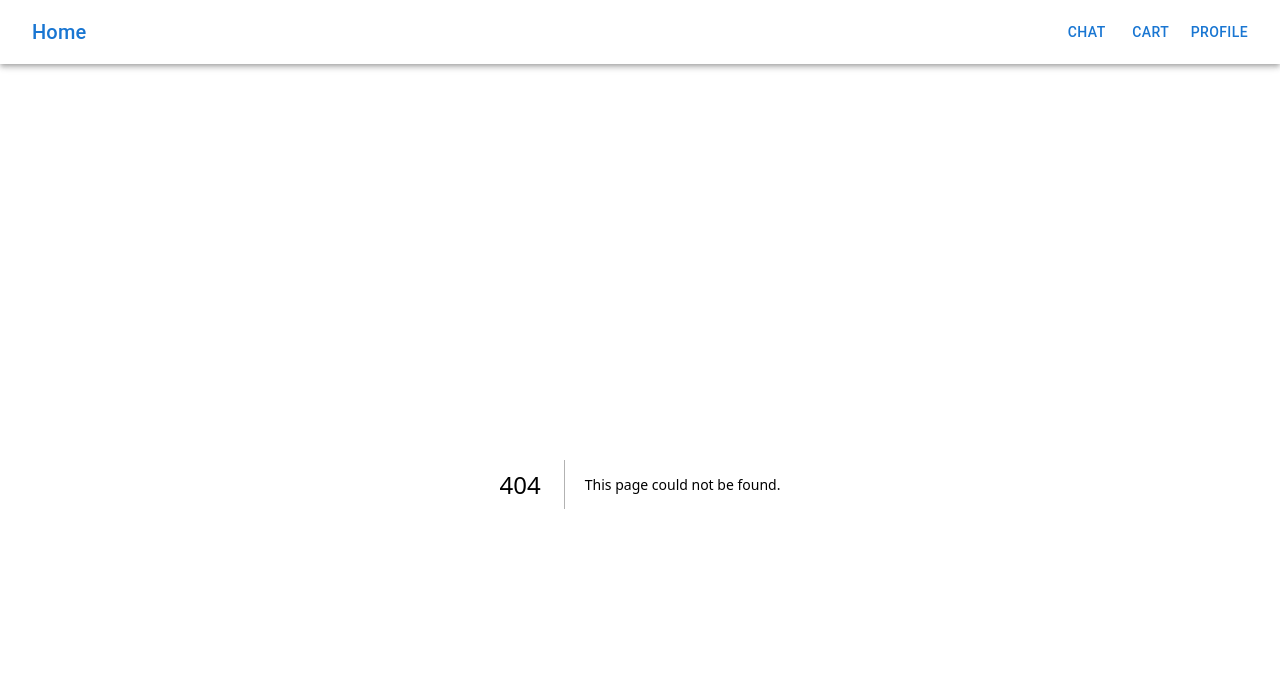
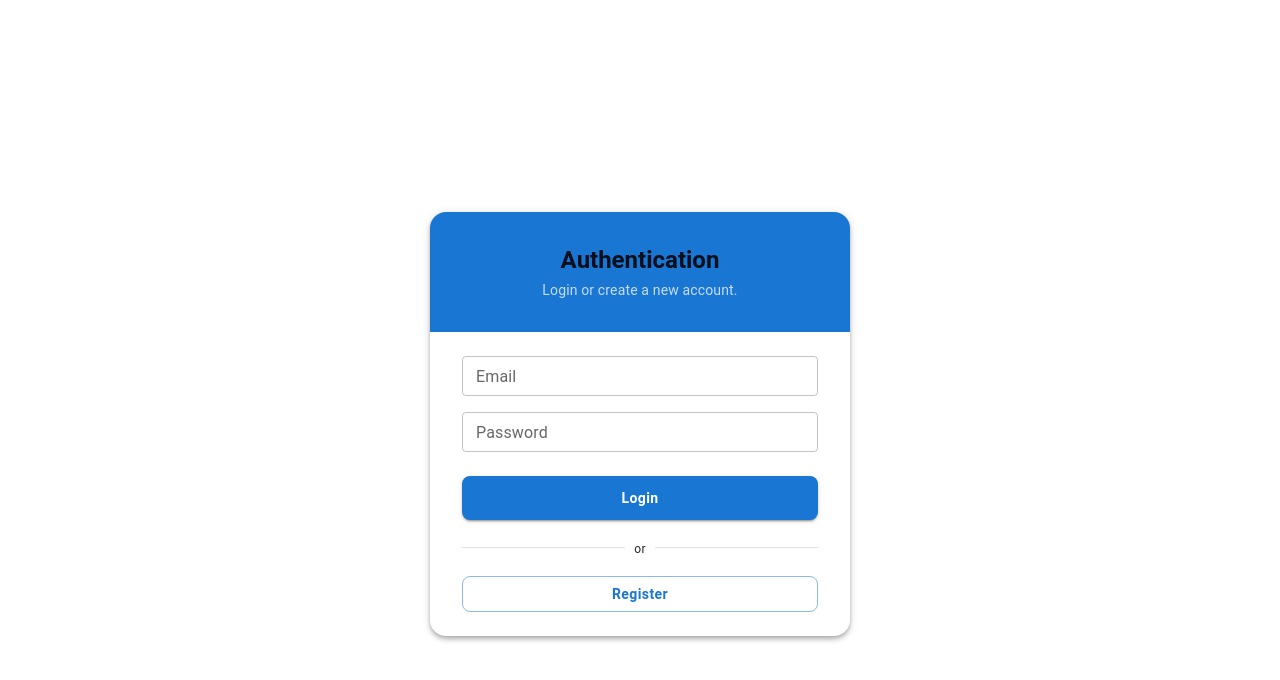
Before and after one commit to mahmoudalhajj/Khattabat-onboarding-Tasks, a Next.js app: page /auth in a window 1280 px wide. Before the commit this address had no page. Shown: the top 680 px of the page. Built offline with nearby package versions, Linux system fonts and the light colour scheme.

Commit message:
generated AuthStore with UI for login/register and implemented that if he is not loggedIn the user isn't allowed to navigate if not loggedin

```diff
--- /dev/null
+++ b/app/auth/page.tsx
@@ -0,0 +1,192 @@
+"use client";
+
+import { observer } from "mobx-react-lite";
+import { authStore } from "@/stores/AuthStore";
+import {
+  Box,
+  Paper,
+  Typography,
+  TextField,
+  Button,
+  Alert,
+  Divider,
+  Avatar,
+  Chip,
+} from "@mui/material";
+
+const AuthPage = observer(() => {
+  if (authStore.isLoggedIn()) {
+    const user = authStore.getUser();
+
+    return (
+      <Box
+        sx={{
+          minHeight: "100vh",
+          display: "flex",
+          alignItems: "center",
+          justifyContent: "center",
+          bgcolor: "background.default",
+          px: 2,
+        }}
+      >
+        <Paper
+          elevation={4}
+          sx={{
+            width: "100%",
+            maxWidth: 400,
+            borderRadius: 4,
+            overflow: "hidden",
+          }}
+        >
+          <Box sx={{ bgcolor: "primary.main", py: 4, textAlign: "center" }}>
+            <Avatar
+              sx={{
+                width: 64,
+                height: 64,
+                bgcolor: "white",
+                color: "primary.main",
+                fontSize: 28,
+                fontWeight: 700,
+                mx: "auto",
+              }}
+            >
+              {user?.name?.charAt(0).toUpperCase()}
+            </Avatar>
+            <Typography variant="h6" color="white" sx={{ mt: 1.5, fontWeight: 700 }}>
+              {user?.name}
+            </Typography>
+            <Chip
+              label={user?.email}
+              size="small"
+              sx={{
+                mt: 1,
+                bgcolor: "rgba(255,255,255,0.15)",
+                color: "white",
+                fontWeight: 500,
+              }}
+            />
+          </Box>
+
+          <Box sx={{ px: 4, py: 3 }}>
+            <Button
+              fullWidth
+              variant="outlined"
+              color="error"
+              onClick={authStore.logout}
+              sx={{ textTransform: "none", fontWeight: 600, borderRadius: 2, py: 1.2 }}
+            >
+              Logout
+            </Button>
+          </Box>
+        </Paper>
+      </Box>
+    );
+  }
+
+  return (
+    <Box
+      sx={{
+        minHeight: "100vh",
+        display: "flex",
+        alignItems: "center",
+        justifyContent: "center",
+        bgcolor: "background.default",
+        px: 2,
+      }}
+    >
+      <Paper
+        elevation={4}
+        sx={{
+          width: "100%",
+          maxWidth: 420,
+          borderRadius: 4,
+          overflow: "hidden",
+        }}
+      >
+          <Box sx={{ bgcolor: "primary.main", py: 4, textAlign: "center" }}>
+          <Typography variant="h5" color="white" sx={{ fontWeight: 700 }}>
+            Authentication
+          </Typography>
+          <Typography variant="body2" sx={{ color: "rgba(255,255,255,0.75)", mt: 0.5 }}>
+            Login or create a new account.
+          </Typography>
+        </Box>
+
+        <Box sx={{ px: 4, py: 3, display: "flex", flexDirection: "column", gap: 2 }}>
+
+                {authStore.getIsRegistering() && (
+                <TextField
+                    fullWidth
+                    label="Name"
+                    placeholder="Name"
+                    size="small"
+                    value={authStore.name.get() ?? ""}
+                    onChange={(e) => authStore.setName(e.target.value)}
+                />
+                )}
+
+          <TextField
+            fullWidth
+            label="Email"
+            type="email"
+            placeholder="you@example.com"
+            size="small"
+            value={authStore.email.get() ?? ""}
+            onChange={(e) => authStore.setEmail(e.target.value)}
+          />
+
+          <TextField
+            fullWidth
+            label="Password"
+            type="password"
+            placeholder="••••••••"
+            size="small"
+            onChange={(e) => authStore.setPassword(e.target.value)}
+          />
+
+          {authStore.getError() && (
+            <Alert severity="error" sx={{ borderRadius: 2 }}>
+              {authStore.getError()}
+            </Alert>
+          )}
+
+                <Button
+                variant="contained"
+                fullWidth
+                onClick={() => {
+                    authStore.setIsRegistering(false);
+                    authStore.login();
+                }}
+                sx={{ textTransform: "none", fontWeight: 600, py: 1.2, borderRadius: 2, mt: 1 }}
+                >
+                Login
+                </Button>
+
+          <Divider>
+            <Typography variant="caption" color="text.secondary">
+              or
+            </Typography>
+          </Divider>
+
+            <Button
+            variant="outlined"
+            fullWidth
+            onClick={() => {
+                authStore.setIsRegistering(true);
+                authStore.register(
+                authStore.name.get(),
+                authStore.email.get(),
+                authStore.password.get()
+                );
+            }}
+            sx={{ textTransform: "none", fontWeight: 600, borderRadius: 2 }}
+            >
+            Register
+            </Button>
+        </Box>
+      </Paper>
+    </Box>
+  );
+});
+
+export default AuthPage;
--- a/app/cart/page.tsx
+++ b/app/cart/page.tsx
@@ -1,7 +1,18 @@
+"use client";
 import CartSummary from "@/components/Cart";
 import { Box } from "@mui/material";
+import { useRouter } from "next/navigation";
+import { useEffect } from "react";
+import { authStore } from "@/stores/AuthStore";
 
 export default function CartPage() {
+    const router = useRouter();
+
+      useEffect(() => {
+    if (!authStore.isLoggedIn()) {
+      router.replace("/auth");
+    }
+  }, [router]);
   return (
     <Box
       sx={{
--- a/app/chat/page.tsx
+++ b/app/chat/page.tsx
@@ -1,7 +1,17 @@
+"use client";
 import Chatting from "@/components/Chatting";
 import { Box } from "@mui/material";
+import { useRouter } from "next/navigation";
+import { useEffect } from "react";
+import { authStore } from "@/stores/AuthStore";
 
 export default function CartPage() {
+    const router = useRouter();
+ useEffect(() => {
+    if (!authStore.isLoggedIn()) {
+      router.replace("/auth");
+    }
+  }, [router]);
   return (
     <Box
       sx={{
--- a/app/layout.tsx
+++ b/app/layout.tsx
@@ -1,35 +1,81 @@
-"use client"; // Tells Next.js this page uses interactive components
+"use client";
 
 import "./globals.css";
 import Link from "next/link";
-import { AppBar, Toolbar, Button, Typography, Box } from "@mui/material";
+import { useEffect } from "react";
+import { observer } from "mobx-react-lite";
+import { authStore } from "@/stores/AuthStore";
+import {useRouter} from "next/navigation";
+import {
+  AppBar,
+  Toolbar,
+  Button,
+  Typography,
+  Box,
+} from "@mui/material";
 
-export default function RootLayout({ children }: { children: React.ReactNode }) {
+const RootLayout = observer(
+
+  ({ children }: { children: React.ReactNode }) => {
+    useEffect(() => {
+      authStore.loadStoredUser();
+    }, []);
+
+    const router = useRouter();
+
     return (
       <html lang="en">
         <body>
-
+{authStore.isLoggedIn() && (
   <AppBar position="static" color="inherit">
     <Toolbar>
-            <Button component={Link} href="/" sx={{ textTransform: "none" }}>
-              <Typography variant="h6" sx={{ color: "inherit" }}>
+      <Button
+        component={Link}
+        href="/"
+        sx={{ textTransform: "none" }}
+      >
+        <Typography variant="h6" color="inherit">
           Home
         </Typography>
       </Button>
 
+      <Button component={Link} href="/chat">
+        Chat
+      </Button>
+
+      <Button component={Link} href="/cart">
+        Cart
+      </Button>
+
       <Box sx={{ flexGrow: 1 }} />
-            <Button component={Link} href="/chat">Chat</Button>
-            <Button component={Link} href="/cart">Cart</Button>
-            <Button component={Link} href="/profile">Profile</Button>
 
+      <Typography sx={{ mr: 2 }}>
+        {authStore.getUserName()}
+      </Typography>
+
+      <Button component={Link} href="/profile">
+        Profile
+      </Button>
+
+      <Button
+      onClick={() => {
+        authStore.logout();
+        router.replace("/auth");
+      }}
+    >
+      Logout
+    </Button>
     </Toolbar>
   </AppBar>
+)}
 
-        <main style={{ padding: "20px" }}>
+          <Box component="main" sx={{ p: 3 }}>
             {children}
-        </main>
-
+          </Box>
         </body>
       </html>
     );
   }
+);
+
+export default RootLayout;
--- /dev/null
+++ b/enums/authStatus.tsx
@@ -0,0 +1,4 @@
+export enum AuthStatus {
+  LoggedIn = "LoggedIn",
+  LoggedOut = "LoggedOut",
+}
--- /dev/null
+++ b/stores/AuthStore.tsx
@@ -0,0 +1,141 @@
+import { observable, runInAction } from "mobx";
+import { User } from "@/types/user";
+import { AuthStatus } from "@/enums/authStatus";
+import { localStorageStore, StorageKey } from "./LocalStorageStore";
+
+export class AuthStore {
+    user = observable.box<User | null>(null);
+    status = observable.box<AuthStatus>(AuthStatus.LoggedOut);
+    error = observable.box<string>("");
+    email = observable.box("");
+    password = observable.box("");
+    name = observable.box("");
+    isRegistering = observable.box<boolean>(false);
+
+
+login = () => {
+  const email = this.getUserEmail();
+    const password = this.password.get();
+
+  if (!email || !password) {
+    runInAction(() => {
+      this.error.set("Email and password are required.");
+    });
+
+    return;
+  }
+  runInAction(() => {
+    const user: User = {
+      id: Date.now(),
+      name: this.getUserName(),
+      email: email,
+    };
+
+    this.user.set(user);
+    this.status.set(AuthStatus.LoggedIn);
+    this.error.set("");
+
+    this.storeUser();
+  });
+};
+
+  register = (name: string, email: string, password: string) => {
+    const trimmedName = name.trim();
+    const trimmedEmail = email.trim();
+    const trimmedPassword = password.trim();
+
+    if (!trimmedName || !trimmedEmail || !trimmedPassword) {
+      runInAction(() => this.error.set("All fields are required."));
+      return;
+    }
+
+    runInAction(() => {
+      const user: User = {
+        id: Date.now(),
+        name: trimmedName,
+        email: trimmedEmail,
+      };
+      this.user.set(user);
+      this.status.set(AuthStatus.LoggedIn);
+      this.error.set("");
+      this.storeUser();
+    });
+  };
+
+  logout = () => {
+    runInAction(() => {
+      this.user.set(null);
+      this.status.set(AuthStatus.LoggedOut);
+      this.error.set("");
+    });
+    localStorageStore.storageClear();
+  };
+
+  getIsRegistering = () => {
+    return this.isRegistering.get();
+  }
+
+
+  getUser = () => {
+    return this.user.get();
+  };
+
+  getStatus = () => {
+    return this.status.get();
+  };
+
+  getError = () => {
+    return this.error.get();
+  };
+
+    getUserEmail = () => {
+    return this.user.get()?.email ?? "";
+    };
+
+    getUserName = () => {
+    return this.user.get()?.name ?? "";
+
+     };
+
+  isLoggedIn = () => {
+    return this.status.get() === AuthStatus.LoggedIn;
+  };
+
+  storeUser() {
+    localStorageStore.storageSet(StorageKey.User, this.getUser());
+  }
+
+  loadStoredUser() {
+  if (this.isLoggedIn()) return;
+
+  const stored = localStorageStore.storageGet(StorageKey.User);
+
+  if (!stored) return;
+
+  runInAction(() => {
+    this.user.set(stored);
+    this.status.set(AuthStatus.LoggedIn);
+  });
+}
+    setEmail = (email: string) => {
+    this.email.set(email);
+    };
+
+    setPassword = (password: string) => {
+    this.password.set(password);
+    };
+
+    setName = (name: string) => {
+    this.name.set(name);
+};
+
+    setIsRegistering = (value: boolean) =>{
+        runInAction(()=>{
+            this.isRegistering.set(value);
+        })
+
+    }
+
+}
+
+export const authStore = new AuthStore();
--- a/stores/LocalStorageStore.tsx
+++ b/stores/LocalStorageStore.tsx
@@ -3,7 +3,8 @@ import { makeAutoObservable } from "mobx";
 
 export enum StorageKey {
   Cart = "cart",
-  Messages="messages"
+  Messages="messages",
+  User="user"
 }
 
 class LocalStorageStore {
--- /dev/null
+++ b/types/user.tsx
@@ -0,0 +1,6 @@
+export interface User{
+    id: number,
+    name:string,
+    email: string,
+
+}
```
Also changed, not shown: app/page.tsx (+17 -17 lines), app/profile/page.tsx (+10 -0 lines), 1 other file (tests, documents, lock files or other folders). Lines whose indentation alone changed are shown as unchanged.
